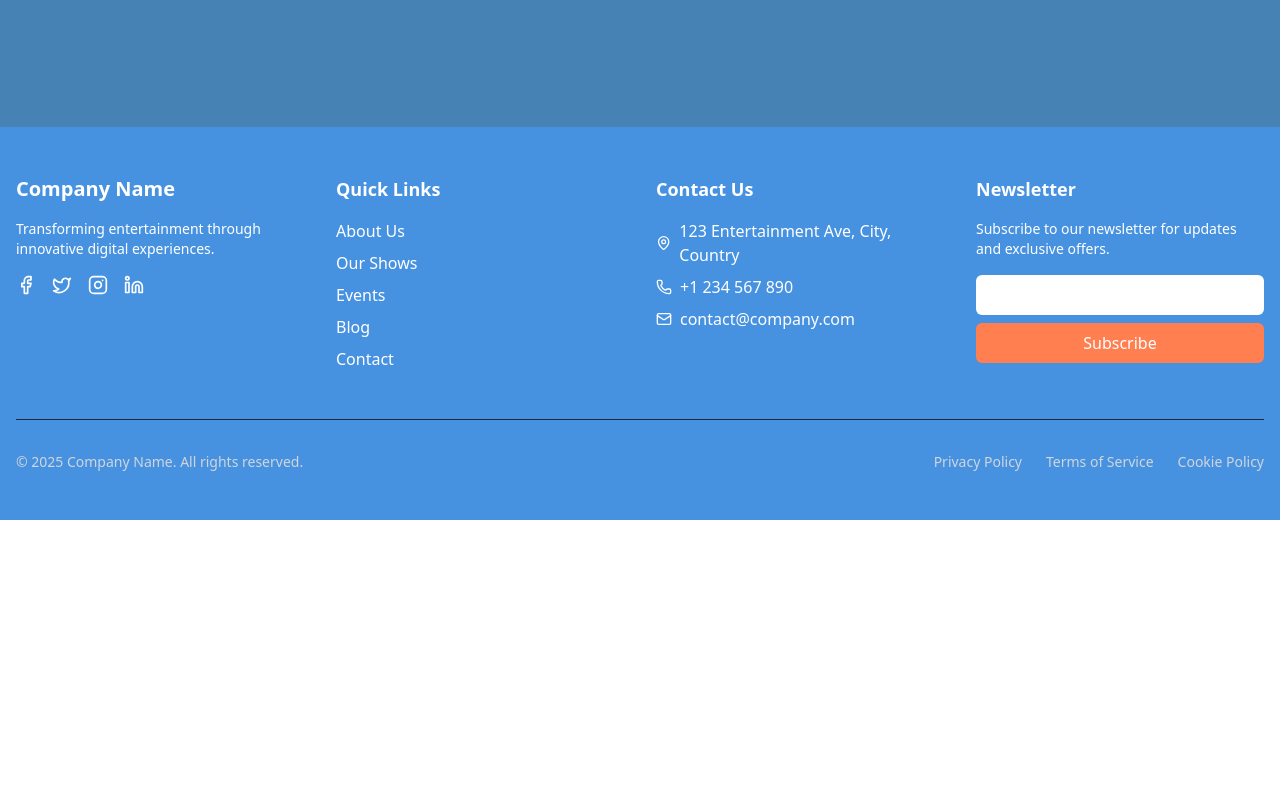
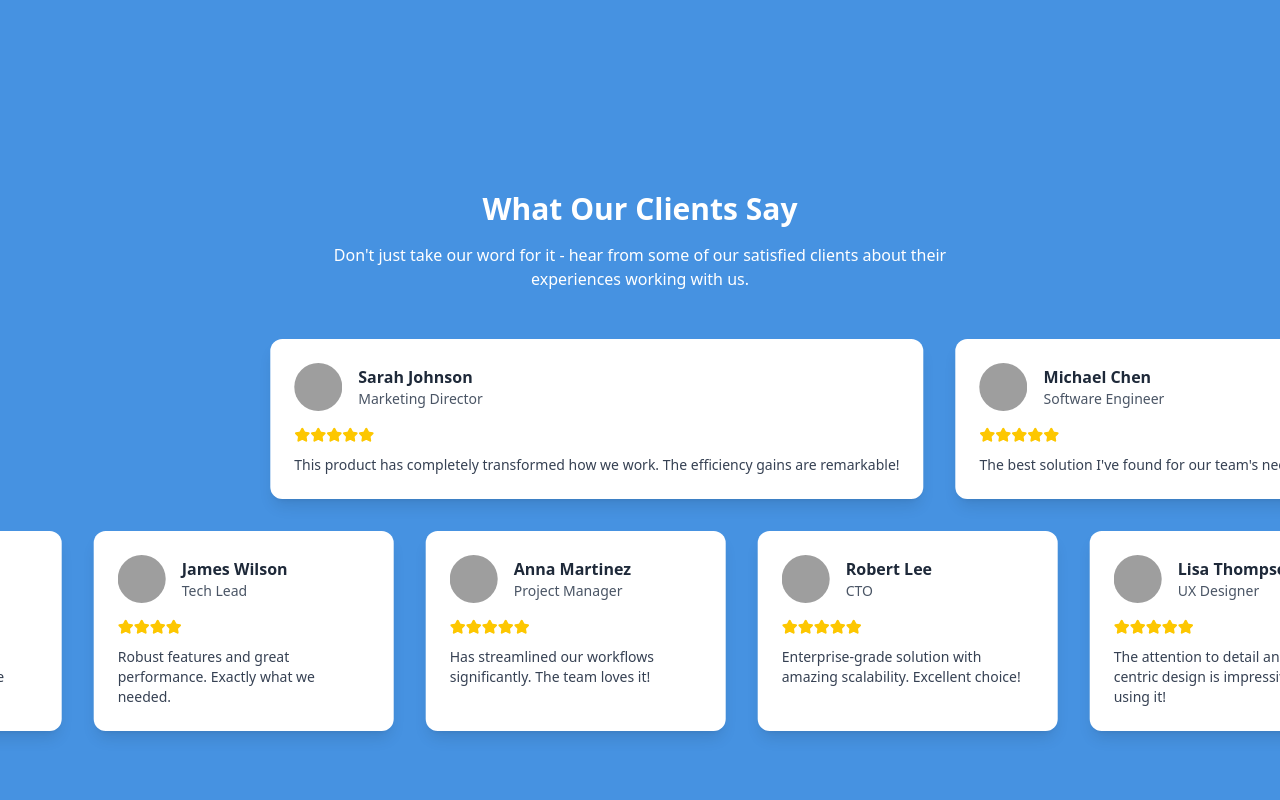
Before and after one commit to Yash-D-Rawat/hello_hackniche3, a React (Vite) app in the folder frontend/: page / in a window 1280 px wide. Shown: the part 1400-2200 px from the top of the page. Before the commit the page ends 1920 px from the top, so only its background shows below. Built offline with nearby package versions, Linux system fonts and the light colour scheme; grey boxes are pictures that could not be loaded.

Commit message:
Testimonials

```diff
--- a/frontend/src/components/BentoGrid.jsx
+++ b/frontend/src/components/BentoGrid.jsx
@@ -69,7 +69,7 @@ const BentoGrid = () => {
   ];
 
   return (
-    <div className="min-h-screen bg-[SteelBlue] py-12 px-4">
+    <div className="min-h-screen bg-blue py-12 px-4">
       <div className="max-w-7xl mx-auto">
         <h1 className="text-4xl font-bold text-white mb-8 text-center">
           Upcoming Shows
--- /dev/null
+++ b/frontend/src/components/ScrollingTestimonials.jsx
@@ -0,0 +1,102 @@
+import React from "react";
+import Testimonial from "./Testimonial";
+
+const testimonials1 = [
+  {
+    name: "Sarah Johnson",
+    role: "Marketing Director",
+    content:
+      "This product has completely transformed how we work. The efficiency gains are remarkable!",
+    image: "https://images.unsplash.com/photo-1494790108377-be9c29b29330?w=150",
+    rating: 5,
+  },
+  {
+    name: "Michael Chen",
+    role: "Software Engineer",
+    content:
+      "The best solution I've found for our team's needs. Incredibly intuitive and powerful.",
+    image: "https://images.unsplash.com/photo-1507003211169-0a1dd7228f2d?w=150",
+    rating: 5,
+  },
+  {
+    name: "Emily Rodriguez",
+    role: "Product Designer",
+    content: "Outstanding user experience and customer support. Highly recommended!",
+    image: "https://images.unsplash.com/photo-1534528741775-53994a69daeb?w=150",
+    rating: 4,
+  },
+  {
+    name: "David Kim",
+    role: "CEO",
+    content: "A game-changer for our business. The ROI has been exceptional.",
+    image: "https://images.unsplash.com/photo-1500648767791-00dcc994a43e?w=150",
+    rating: 5,
+  },
+];
+
+const testimonials2 = [
+  {
+    name: "Lisa Thompson",
+    role: "UX Designer",
+    content: "The attention to detail and user-centric design is impressive. Love using it!",
+    image: "https://images.unsplash.com/photo-1438761681033-6461ffad8d80?w=150",
+    rating: 5,
+  },
+  {
+    name: "James Wilson",
+    role: "Tech Lead",
+    content: "Robust features and great performance. Exactly what we needed.",
+    image: "https://images.unsplash.com/photo-1472099645785-5658abf4ff4e?w=150",
+    rating: 4,
+  },
+  {
+    name: "Anna Martinez",
+    role: "Project Manager",
+    content: "Has streamlined our workflows significantly. The team loves it!",
+    image: "https://images.unsplash.com/photo-1539571696357-5a69c17a67c6?w=150",
+    rating: 5,
+  },
+  {
+    name: "Robert Lee",
+    role: "CTO",
+    content: "Enterprise-grade solution with amazing scalability. Excellent choice!",
+    image: "https://images.unsplash.com/photo-1507003211169-0a1dd7228f2d?w=150",
+    rating: 5,
+  },
+];
+
+const ScrollingTestimonials = () => {
+  return (
+    <div className="w-full overflow-hidden bg-blue py-16">
+      <div className="mb-12 text-center">
+        <h2 className="text-3xl font-bold text-white mb-4">What Our Clients Say</h2>
+        <p className="text-white max-w-2xl mx-auto">
+          Don't just take our word for it - hear from some of our satisfied clients about their
+          experiences working with us.
+        </p>
+      </div>
+
+      <div className="relative">
+        {/* First row - scrolling right */}
+        <div className="flex animate-scroll-right">
+          <div className="flex whitespace-nowrap">
+            {[...testimonials1, ...testimonials1].map((testimonial, index) => (
+              <Testimonial key={`row1-${index}`} {...testimonial} />
+            ))}
+          </div>
+        </div>
+
+        {/* Second row - scrolling left */}
+        <div className="flex mt-8 animate-scroll-left">
+          <div className="flex">
+            {[...testimonials2, ...testimonials2].map((testimonial, index) => (
+              <Testimonial key={`row2-${index}`} {...testimonial} />
+            ))}
+          </div>
+        </div>
+      </div>
+    </div>
+  );
+};
+
+export default ScrollingTestimonials;
--- /dev/null
+++ b/frontend/src/components/Testimonial.jsx
@@ -0,0 +1,28 @@
+import React from "react";
+import { Star } from "lucide-react";
+
+const Testimonial = ({ name, role, content, image, rating }) => {
+  return (
+    <div className="flex flex-col bg-white p-6 rounded-xl shadow-lg min-w-[300px] mx-4">
+      <div className="flex items-center gap-4 mb-4">
+        <img
+          src={image}
+          alt={name}
+          className="w-12 h-12 rounded-full object-cover"
+        />
+        <div>
+          <h3 className="font-semibold text-gray-800">{name}</h3>
+          <p className="text-sm text-gray-600">{role}</p>
+        </div>
+      </div>
+      <div className="flex mb-3">
+        {Array.from({ length: rating }).map((_, i) => (
+          <Star key={i} className="w-4 h-4 fill-yellow-400 text-yellow-400" />
+        ))}
+      </div>
+      <p className="text-gray-700 text-sm">{content}</p>
+    </div>
+  );
+};
+
+export default Testimonial;
--- a/frontend/src/index.css
+++ b/frontend/src/index.css
@@ -1,5 +1,28 @@
 @import "tailwindcss";
-@theme{
+
+/* Define custom theme variables */
+@theme {
     --color-blue: #4692E1;
     --color-orange: #FF7F50;
 }
+
+/* Add animations using @layer */
+@layer utilities {
+    @keyframes scroll-right {
+        0% { transform: translateX(0%); }
+        100% { transform: translateX(100%); }
+    }
+
+    @keyframes scroll-left {
+        0% { transform: translateX(0%); }
+        100% { transform: translateX(-100%); }
+    }
+
+    .animate-scroll-right {
+        animation: scroll-right 30s linear infinite;
+    }
+
+    .animate-scroll-left {
+        animation: scroll-left 30s linear infinite;
+    }
+}
--- a/frontend/src/pages/HomePage.jsx
+++ b/frontend/src/pages/HomePage.jsx
@@ -4,6 +4,7 @@ import hero from "../assets/Hero-copy.png";
 import Footer from "../components/Footer";
 import BentoGrid from "../components/BentoGrid";
 import FeaturesSection from "../components/FeaturesSection";
+import ScrollingTestimonials from "../components/ScrollingTestimonials";
 
 const HomePage = () => {
   return (
@@ -30,6 +31,7 @@ const HomePage = () => {
     </div>
     <FeaturesSection/>
     <BentoGrid/>
+    <ScrollingTestimonials/>
     <Footer/>
     </div>
   );
```
